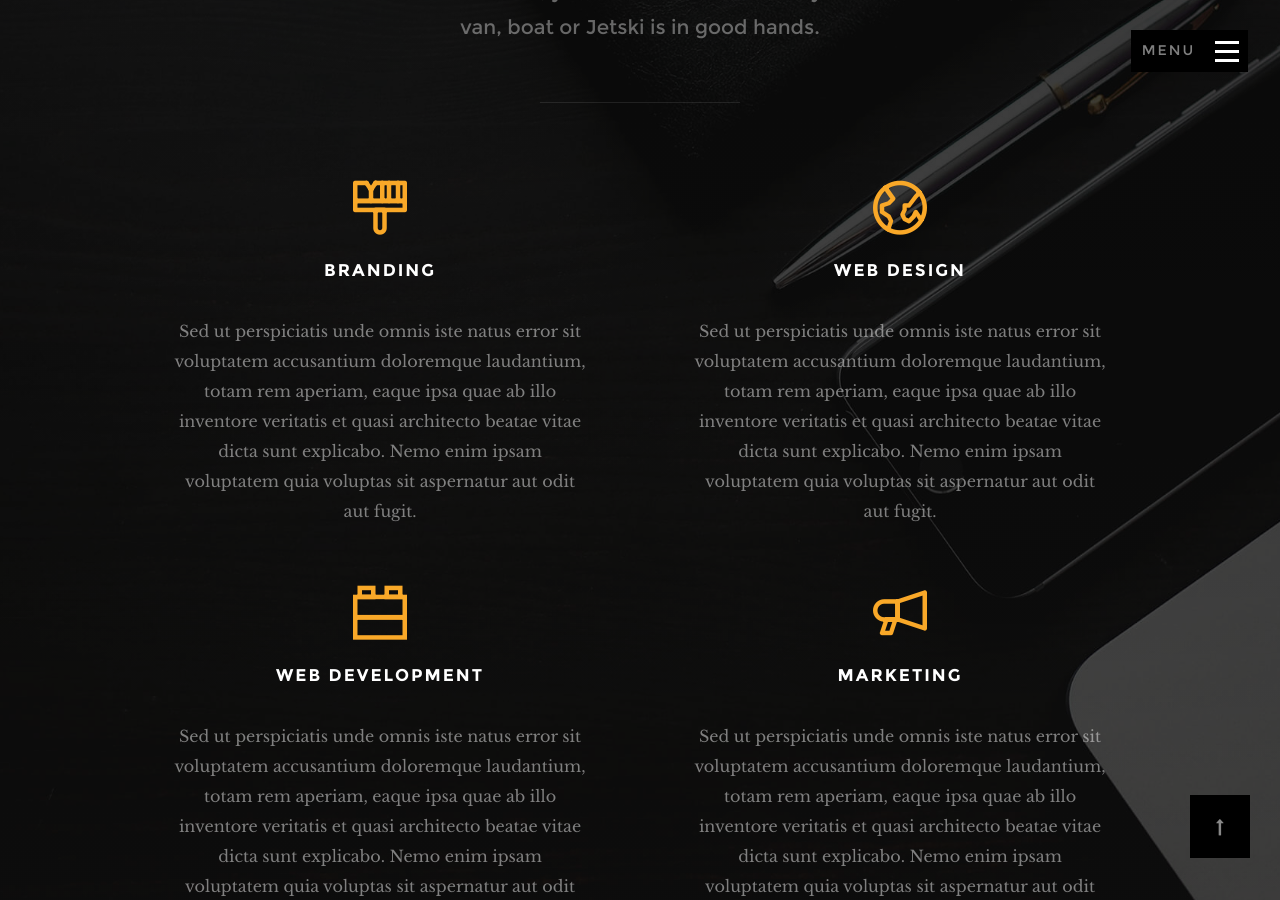
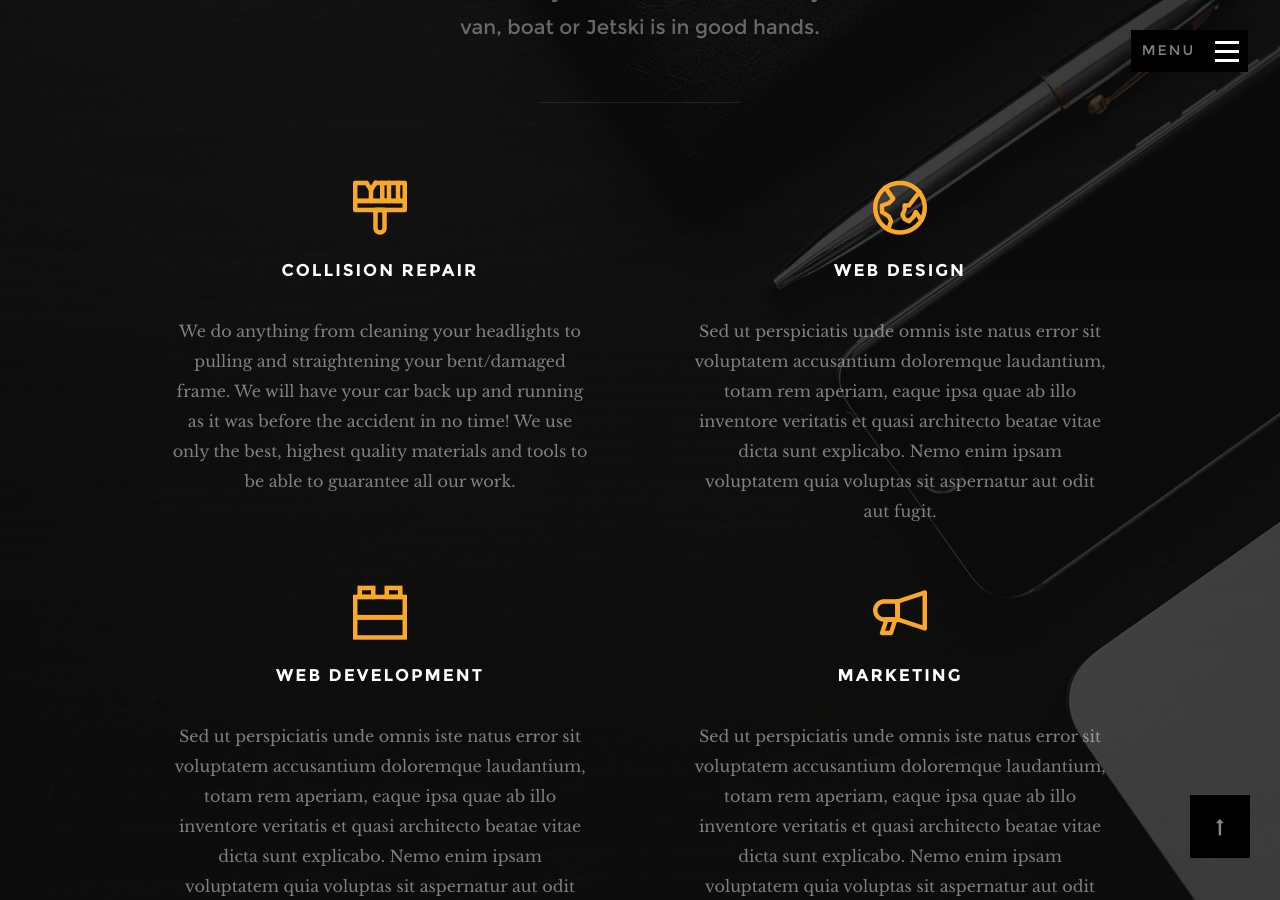
Before and after one commit to julioarhernandez/trujillosrepairs, a Jekyll site: the page built from pages/index.html, in a window 1280 px wide and 900 px high, scrolled down 2123 px. Built offline with Jekyll 4.4.1, drawn with Linux system fonts in a browser that asks for light colours; some web fonts are replaced.

Commit message:
Update Pages “home”

```diff
--- a/_data/home/home.yml
+++ b/_data/home/home.yml
@@ -22,13 +22,13 @@ services:
     boat or Jetski is in good hands.
   items:
     - content: >-
-        <p>Sed ut perspiciatis unde omnis iste natus error sit voluptatem
-        accusantium doloremque laudantium, totam rem aperiam, eaque ipsa quae ab
-        illo inventore veritatis et quasi architecto beatae vitae dicta sunt
-        explicabo. Nemo enim ipsam voluptatem quia voluptas sit aspernatur aut
-        odit aut fugit.</p>
+        <p>We do anything from cleaning your headlights to pulling and
+        straightening your bent/damaged frame. We will have your car back up and
+        running as it was before the accident in no time! We use only the best,
+        highest quality materials and tools to be able to guarantee all our
+        work.</p>
       icon: icon-paint-brush
-      title: Branding
+      title: 'Collision Repair '
     - content: >-
         <p>Sed ut perspiciatis unde omnis iste natus error sit voluptatem
         accusantium doloremque laudantium, totam rem aperiam, eaque ipsa quae ab
```
